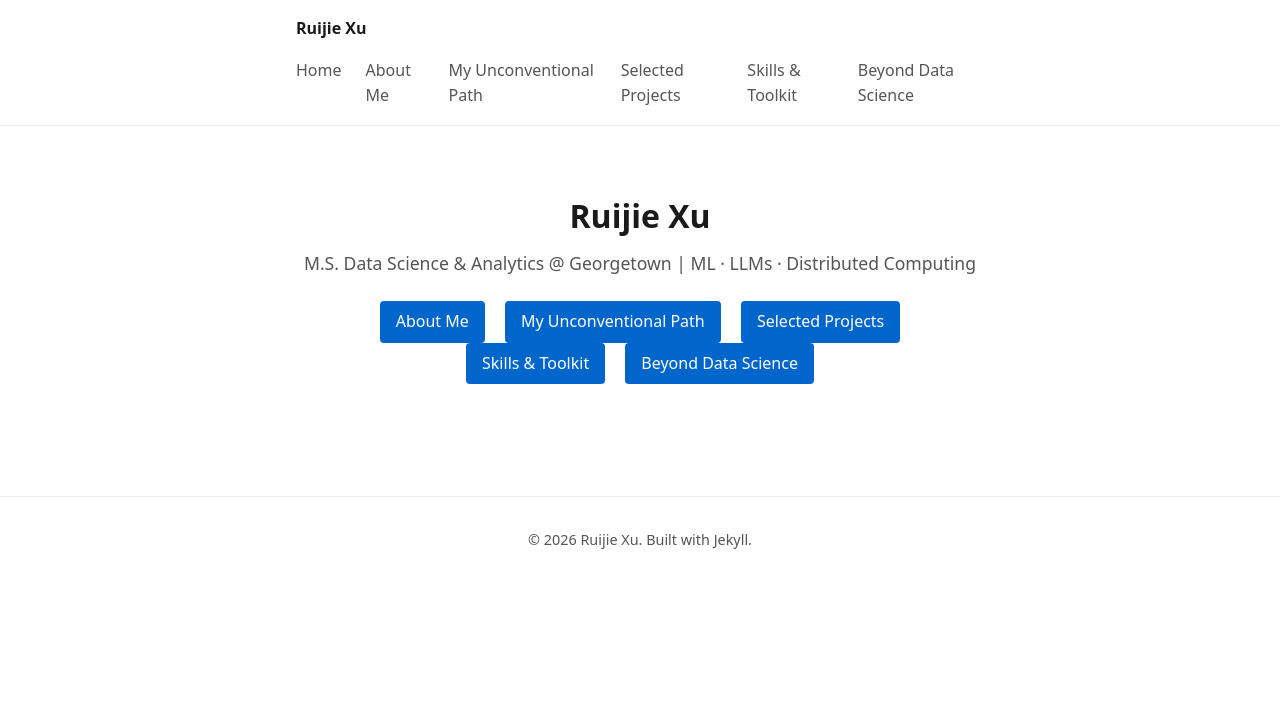
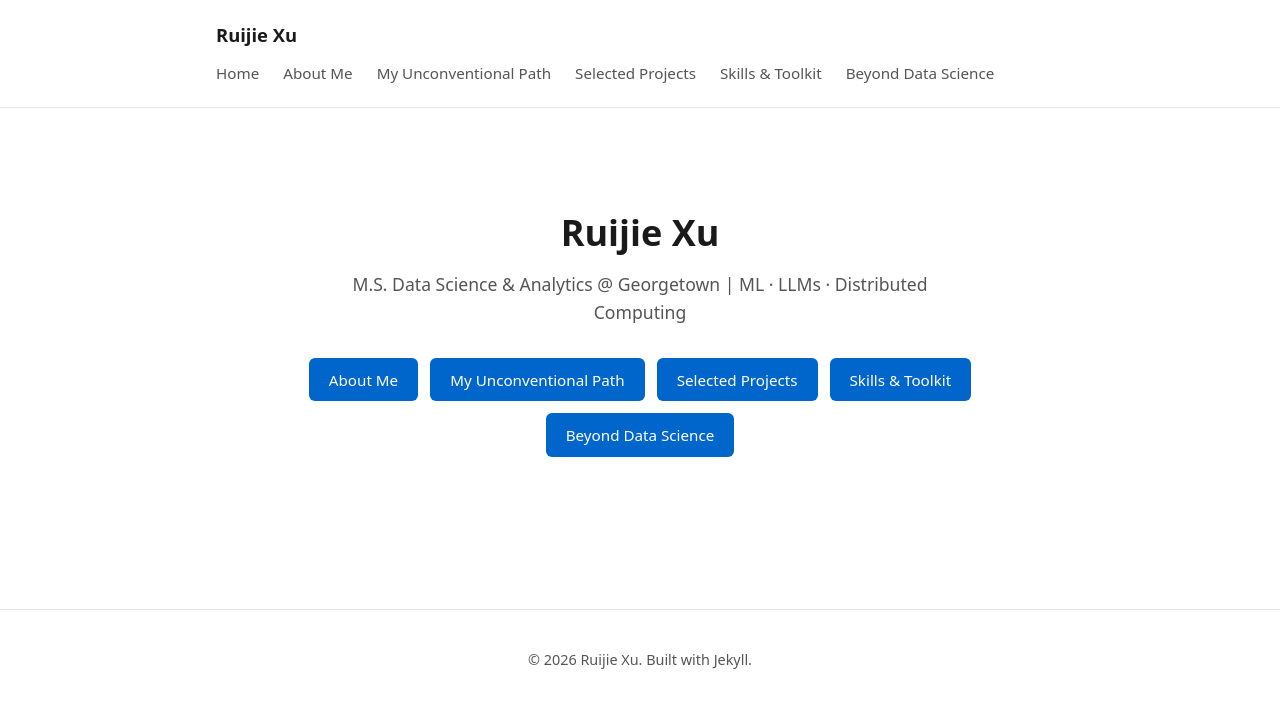
Before and after one commit to RX67-RX67/RX67-RX67.github.io, a Jekyll site: the page built from index.md, in a window 1280 px wide. Shown: the top 708 px of the page. Built offline with Jekyll 4.4.1, drawn with Linux system fonts in a browser that asks for light colours.

Commit message:
Improve site layout and fix nav wrapping issues
Add white-space: nowrap to nav and CTA links so longer section
names no longer break mid-phrase, widen max content width, and
add spacing/styling for headings, lists, and the skills page.

```diff
--- a/assets/css/style.css
+++ b/assets/css/style.css
@@ -4,9 +4,10 @@
   --color-muted: #555;
   --color-link: #0066cc;
   --color-bg: #fff;
+  --color-border: #e5e5e5;
   --font-sans: system-ui, -apple-system, sans-serif;
   --space: 1rem;
-  --max-width: 720px;
+  --max-width: 880px;
 }
 
 * { box-sizing: border-box; }
@@ -14,35 +15,44 @@ body { margin: 0; font-family: var(--font-sans); color: var(--color-text); backg
 a { color: var(--color-link); }
 img { max-width: 100%; height: auto; }
 
-.site-header { border-bottom: 1px solid #eee; padding: var(--space) 0; }
-.nav { max-width: var(--max-width); margin: 0 auto; padding: 0 var(--space); display: flex; justify-content: space-between; align-items: center; flex-wrap: wrap; gap: var(--space); }
-.nav-brand { font-weight: 700; text-decoration: none; color: inherit; }
-.nav-links { list-style: none; margin: 0; padding: 0; display: flex; gap: 1.5rem; }
-.nav-links a { text-decoration: none; color: var(--color-muted); }
+.site-header { border-bottom: 1px solid var(--color-border); padding: 1.25rem 0; }
+.nav { max-width: var(--max-width); margin: 0 auto; padding: 0 var(--space); display: flex; justify-content: space-between; align-items: center; flex-wrap: wrap; row-gap: 0.75rem; column-gap: 1.5rem; }
+.nav-brand { font-weight: 700; font-size: 1.15rem; text-decoration: none; color: inherit; }
+.nav-links { list-style: none; margin: 0; padding: 0; display: flex; flex-wrap: wrap; row-gap: 0.5rem; column-gap: 1.5rem; }
+.nav-links a { text-decoration: none; color: var(--color-muted); font-size: 0.95rem; white-space: nowrap; }
 .nav-links a:hover { color: var(--color-link); }
 
-.main { max-width: var(--max-width); margin: 0 auto; padding: 2rem var(--space); }
-.page-header { margin-bottom: 1.5rem; }
-.page-title { margin: 0; font-size: 1.75rem; }
-.page-content { }
+.main { max-width: var(--max-width); margin: 0 auto; padding: 2.5rem var(--space); }
+.page-header { margin-bottom: 2rem; }
+.page-title { margin: 0; font-size: 1.85rem; }
+.page-content { font-size: 1.02rem; }
+.page-content h2 { margin: 2.5rem 0 1rem; font-size: 1.35rem; border-bottom: 1px solid var(--color-border); padding-bottom: 0.4rem; }
+.page-content h2:first-child { margin-top: 0; }
+.page-content p { margin: 0 0 1.1rem; }
+.page-content ul { margin: 0 0 1.1rem; padding-left: 1.4rem; }
+.page-content li { margin-bottom: 0.4rem; }
 
-.site-footer { border-top: 1px solid #eee; margin-top: 3rem; padding: var(--space); text-align: center; font-size: 0.9rem; color: var(--color-muted); }
+.site-footer { border-top: 1px solid var(--color-border); margin-top: 4rem; padding: 1.5rem var(--space); text-align: center; font-size: 0.9rem; color: var(--color-muted); }
 
 /* Home page hero */
-.hero { text-align: center; padding: 2rem 0; }
-.hero h1 { margin: 0 0 0.5rem; font-size: 2rem; }
-.hero .tagline { margin: 0; color: var(--color-muted); font-size: 1.1rem; }
-.hero .cta { margin-top: 1.5rem; }
-.hero .cta a { display: inline-block; margin: 0 0.5rem; padding: 0.5rem 1rem; background: var(--color-link); color: #fff; text-decoration: none; border-radius: 4px; }
-.hero .cta a:hover { opacity: 0.9; }
+.hero { text-align: center; padding: 3.5rem 0 3rem; }
+.hero h1 { margin: 0 0 0.5rem; font-size: 2.25rem; }
+.hero .tagline { margin: 0 auto; max-width: 36rem; color: var(--color-muted); font-size: 1.1rem; }
+.hero .cta { margin-top: 2rem; display: flex; flex-wrap: wrap; justify-content: center; gap: 0.75rem; }
+.hero .cta a { display: inline-block; padding: 0.6rem 1.25rem; background: var(--color-link); color: #fff; text-decoration: none; border-radius: 6px; font-size: 0.95rem; font-weight: 500; white-space: nowrap; transition: opacity 0.15s ease; }
+.hero .cta a:hover { opacity: 0.85; }
 
 /* About page profile photo */
-.profile { text-align: center; margin-bottom: 1.5rem; }
-.profile-photo { width: 160px; height: 160px; border-radius: 50%; object-fit: cover; border: 3px solid #eee; }
+.profile { text-align: center; margin-bottom: 2rem; }
+.profile-photo { width: 160px; height: 160px; border-radius: 50%; object-fit: cover; border: 3px solid var(--color-border); }
 
 /* Project cards (use with _data/projects.yml) */
 .project-list { display: grid; gap: 1.5rem; list-style: none; padding: 0; margin: 0; }
-.project-card { border: 1px solid #eee; border-radius: 8px; padding: 1.25rem; }
+.project-card { border: 1px solid var(--color-border); border-radius: 8px; padding: 1.5rem; }
 .project-card h3 { margin: 0 0 0.5rem; font-size: 1.15rem; }
-.project-card p { margin: 0; color: var(--color-muted); font-size: 0.95rem; }
-.project-card .meta { margin-top: 0.5rem; font-size: 0.85rem; color: var(--color-muted); }
+.project-card p { margin: 0 0 0.75rem; color: var(--color-muted); font-size: 0.95rem; }
+.project-card .meta { font-size: 0.85rem; color: var(--color-muted); }
+
+/* Skills list */
+.skills-list { list-style: none; margin: 0; padding: 0; display: grid; gap: 0.75rem; }
+.skills-list li { padding: 0.75rem 1rem; border: 1px solid var(--color-border); border-radius: 6px; }
```
